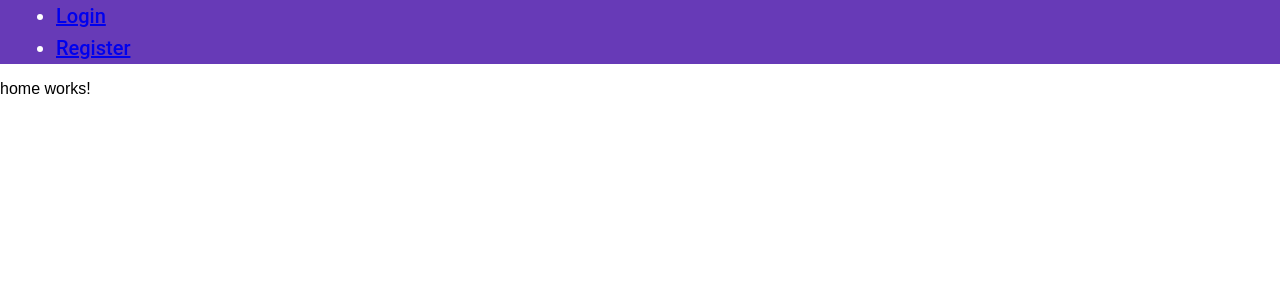
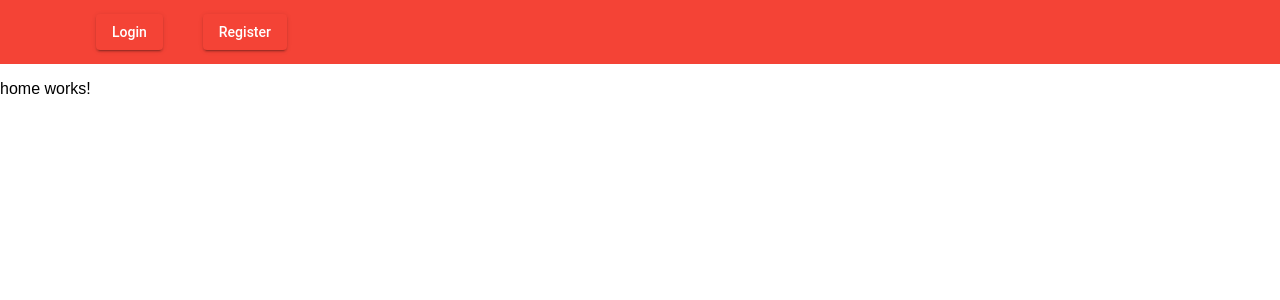
Before and after one commit to mara-h/PAD_2, an Angular app: page / in a window 1280 px wide. Shown: the top 300 px of the page. Built offline with nearby package versions, Linux system fonts and the light colour scheme.

Commit message:
added buttons to navbar

```diff
--- a/src/app/app.module.ts
+++ b/src/app/app.module.ts
@@ -12,6 +12,7 @@ import { ChatComponent } from './chat/chat.component';
 import { QuizComponent } from './quiz/quiz.component';
 
 import {MatToolbarModule} from '@angular/material/toolbar';
+import {MatButtonModule} from '@angular/material/button';
 
 @NgModule({
   declarations: [
@@ -27,7 +28,8 @@ import {MatToolbarModule} from '@angular/material/toolbar';
   imports: [
     BrowserModule,
     AppRoutingModule,
-    MatToolbarModule
+    MatToolbarModule,
+    MatButtonModule
   ],
   providers: [],
   bootstrap: [AppComponent]
--- a/src/app/shared/navigation/navbar/navbar.component.css
+++ b/src/app/shared/navigation/navbar/navbar.component.css
@@ -1,3 +1,8 @@
-.spacer {
-    flex: 1 1 auto;
-  }
+
+div ul{
+    list-style: none;
+}
+div li{
+    display: inline-block;
+    margin-left: 40px;
+}
--- a/src/app/shared/navigation/navbar/navbar.component.html
+++ b/src/app/shared/navigation/navbar/navbar.component.html
@@ -1,18 +1,19 @@
-<mat-toolbar color="primary">
+<mat-toolbar color="warn">
 <mat-toolbar-row>
     <div class="col‑xs‑12">
         <div id = "navigation" *ngIf = "isLoggedIn == false">
             <ul class="nav nav‑pills">
-            <li routerLinkActive="active"> <a [routerLink]="['/login']" >Login</a></li>
-            <li routerLinkActive="active"> <a [routerLink]="['/register']" >Register</a></li>
+
+            <li routerLinkActive="active"> <a mat-raised-button color="warn" [routerLink]="['/login']" >Login</a></li>
+            <li routerLinkActive="active"> <a mat-raised-button color="warn"[routerLink]="['/register']" >Register</a></li>
             </ul>
         </div>
         <div id = "navigation" *ngIf = "isLoggedIn == true">
             <ul class="nav nav‑pills">
-                <li routerLinkActive="active"> <a [routerLink]="['/home']" >Home</a></li>
-                <li routerLinkActive="active"> <a [routerLink]="['/lessons']" >Lessons</a></li>
-                <li routerLinkActive="active"> <a [routerLink]="['/chat']" >Chat</a></li>
-                <li routerLinkActive="active"> <a [routerLink]="['/quiz']" >Quiz</a></li>
+                <li routerLinkActive="active"> <a mat-raised-button color="warn" mouseover ="color = 'warn'" [routerLink]="['/home']" >Home</a></li>
+                <li routerLinkActive="active"> <a mat-raised-button color="warn" mouseover ="color = 'warn'" [routerLink]="['/lessons']" >Lessons</a></li>
+                <li routerLinkActive="active"> <a mat-raised-button color="warn" mouseover ="color = 'warn'" [routerLink]="['/chat']" >Chat</a></li>
+                <li routerLinkActive="active"> <a mat-raised-button color="warn" mouseover ="color = 'warn'" [routerLink]="['/quiz']" >Quiz</a></li>
             </ul>
         </div>
     </div>
```
